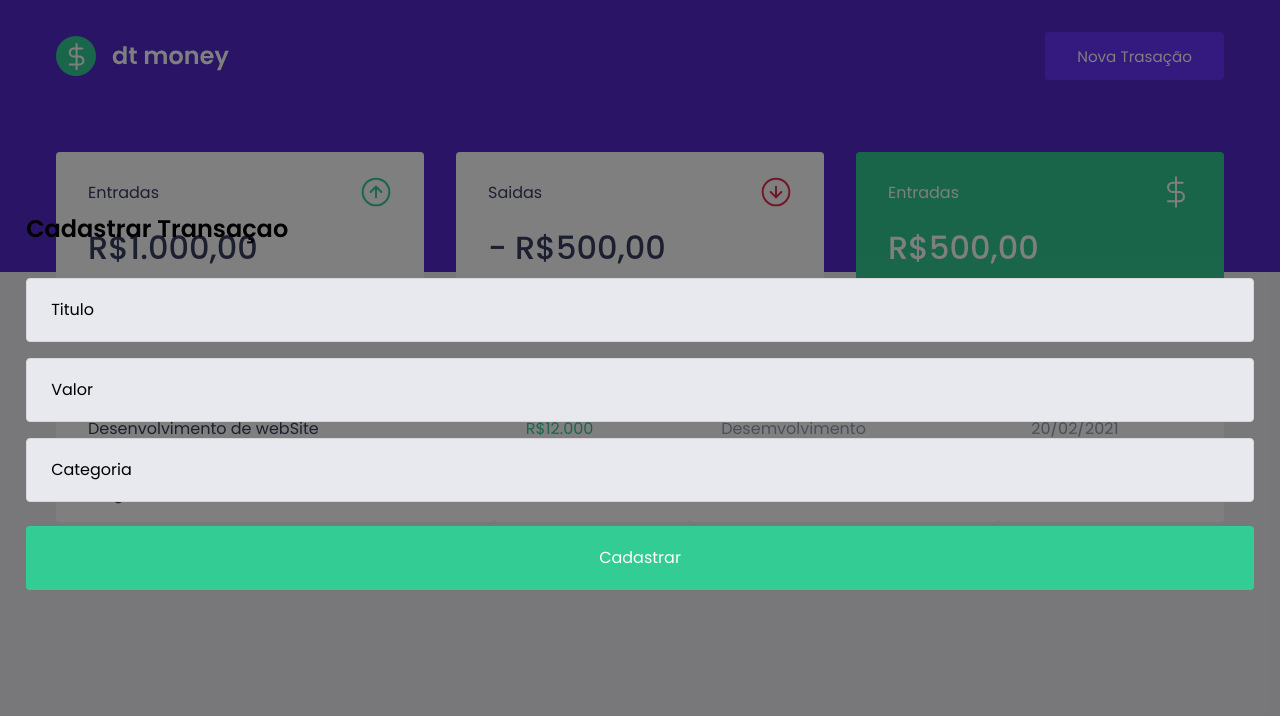
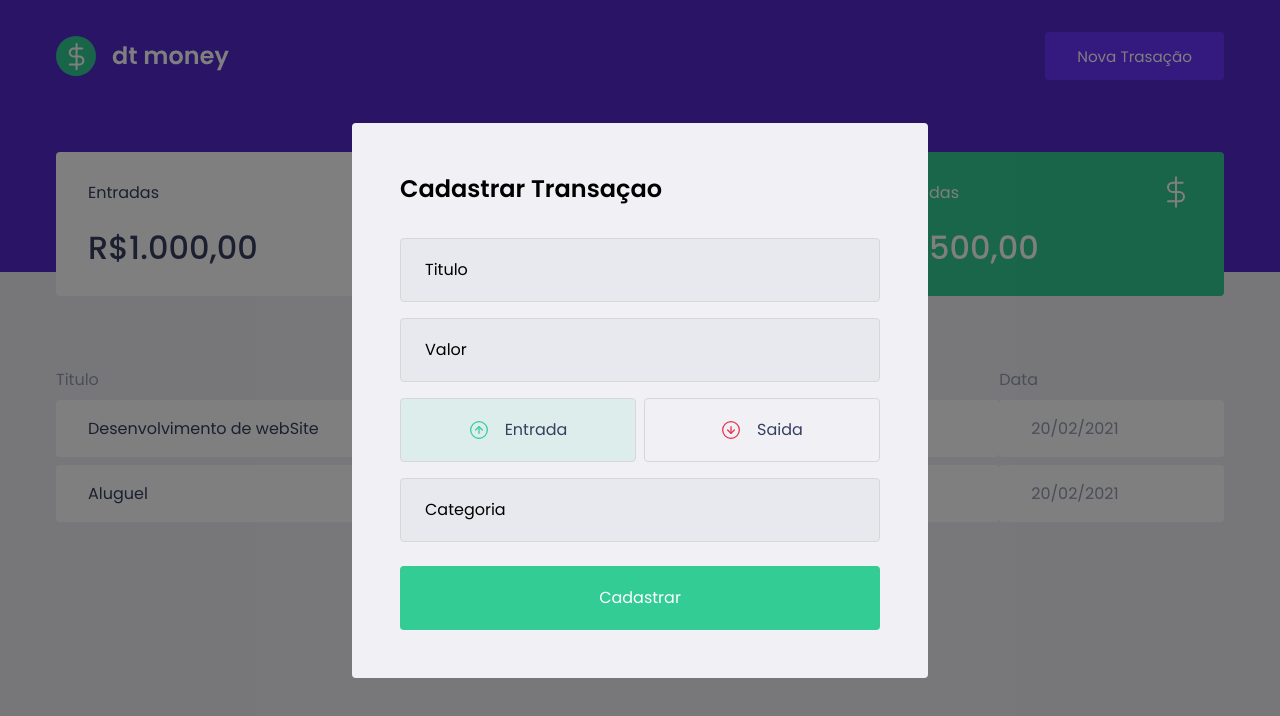
Before and after one commit to AllyssonR/dtmoney, a React (Create React App) app: page / in a window 1280 px wide. Both pictures are taken after a click on the button "Nova Trasação". Shown: the top 716 px of the page. Built offline with nearby package versions, Linux system fonts and the light colour scheme; no server answers; what miragejs would draw is missing.

Commit message:
styling main

```diff
--- a/package.json
+++ b/package.json
@@ -5,6 +5,7 @@
   "dependencies": {
     "axios": "^0.21.1",
     "miragejs": "^0.1.41",
+    "polished": "^4.1.1",
     "react": "^17.0.2",
     "react-dom": "^17.0.2",
     "react-modal": "^3.12.1",
--- a/src/Components/NewTransactionModal/index.tsx
+++ b/src/Components/NewTransactionModal/index.tsx
@@ -1,5 +1,8 @@
-import { Container } from "./styles";
+import { Container, TransactionTypeContainer, RadioBox } from "./styles";
+import incomeImg from "../../assets/income.svg";
+import outcomeImg from "../../assets/outcome.svg";
 import Modal from "react-modal";
+import { useState } from "react";
 interface NewTransactionProps {
   isOpen: boolean;
   onRequestClose: () => void;
@@ -8,18 +11,44 @@
   isOpen,
   onRequestClose,
 }: NewTransactionProps) {
+  const [type, setType] = useState("deposit");
   return (
     <Modal
       isOpen={isOpen}
       onRequestClose={onRequestClose}
       overlayClassName="react-modal-ovelay"
-      className=".react-modal-content"
+      className="react-modal-content"
     >
       <Container>
         <h2>Cadastrar Transaçao</h2>
 
         <input placeholder="Titulo" />
         <input type="number" placeholder="Valor" />
+
+        <TransactionTypeContainer>
+          <RadioBox
+            type="button"
+            onClick={() => {
+              setType("deposit");
+            }}
+            isActive={type === "deposit"}
+            activeColor="green"
+          >
+            <img src={incomeImg} alt="Entrada" />
+            <span>Entrada</span>
+          </RadioBox>
+          <RadioBox
+            type="button"
+            onClick={() => {
+              setType("withdraw");
+            }}
+            isActive={type === "withdraw"}
+            activeColor="red"
+          >
+            <img src={outcomeImg} alt="Saida" />
+            <span>Saida</span>
+          </RadioBox>
+        </TransactionTypeContainer>
         <input placeholder="Categoria" />
         <button type="submit">Cadastrar</button>
       </Container>
--- a/src/Components/NewTransactionModal/styles.ts
+++ b/src/Components/NewTransactionModal/styles.ts
@@ -1,5 +1,5 @@
 import styled from "styled-components";
-
+import { darken,transparentize } from "polished";
 export const Container = styled.form`
   h2 {
     color: var(--text-tile);
@@ -39,3 +39,45 @@
     }
   }
 `;
+
+export const TransactionTypeContainer = styled.div`
+  margin: 1rem 0;
+  display: grid;
+  grid-template-columns: 1fr 1fr;
+  gap: 0.5rem;
+`;
+
+interface RadioBoxProps {
+  isActive: boolean;
+  activeColor: "green" | "red";
+}
+
+const colors = {
+  green : "#33CC95",
+  red: "#E52E4D",
+};
+export const RadioBox = styled.button<RadioBoxProps>`
+  height: 4rem;
+  border: 1px solid #d7d7d7;
+  border-radius: 0.25rem;
+  background: ${(props) =>
+    props.isActive ? transparentize(0.9,colors[props.activeColor]) : "transparent"};
+  display: flex;
+  align-items: center;
+  justify-content: center;
+  transition: border-color 0.2s;
+  &:hover {
+    border-color: ${darken(0.1, "#d7d7d7")};
+  }
+  img {
+    width: 20px;
+    height: 20px;
+  }
+
+  span {
+    display: inline-block;
+    margin-left: 1rem;
+    font-size: 1rem;
+    color: var(--text-title);
+  }
+`;
--- a/src/styles/global.ts
+++ b/src/styles/global.ts
@@ -4,8 +4,8 @@
 :root{
   --background:#F0F0F5;
   --red:#E52E4D;
+  --green:#33CC95;
   --blue:#5429CC;
-  --green:#33CC95;
   --blue-light:#6933FF;
   --text-title:#363F5F;
   --text-body:#969CB3;
```
Also changed, not shown: 1 other file (tests, documents, lock files or other folders).
